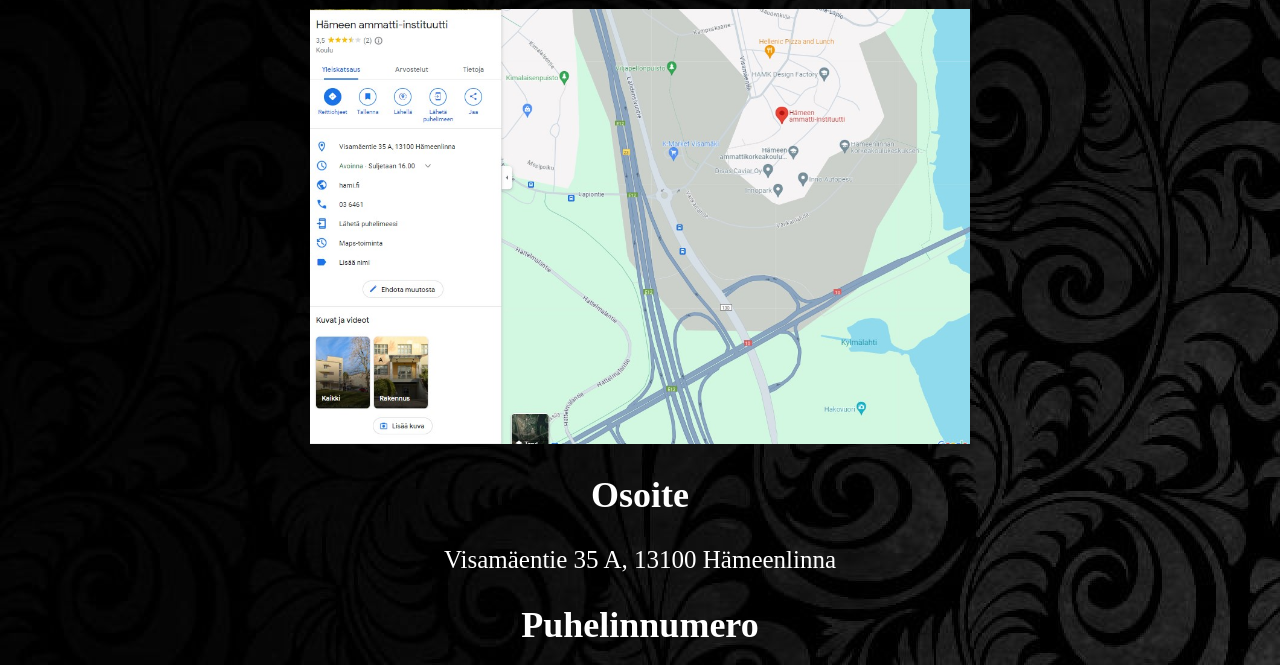
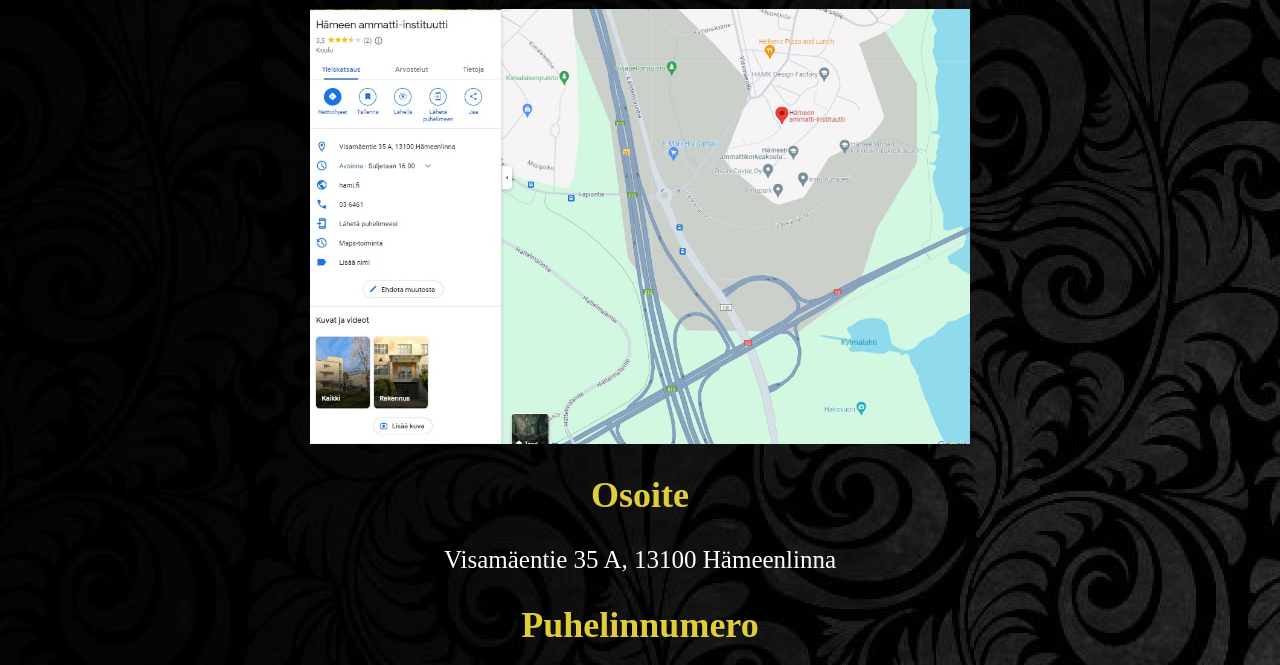
Before and after one commit to RasmusLaitilaHAMK/WebDevTeam6, a plain HTML site: page yhteystiedot.html in a window 1280 px wide. Shown: the part 287-952 px from the top of the page. Drawn offline with Linux system fonts and the light colour scheme.

Commit message:
Added 2 color

```diff
--- a/css/yhteystiedot.css
+++ b/css/yhteystiedot.css
@@ -7,6 +7,7 @@ h2{
 
 .main-content h2{
     font-size: 36px;
+    color: rgb(223, 206, 56);
 }
 
 .main-content p{
```
